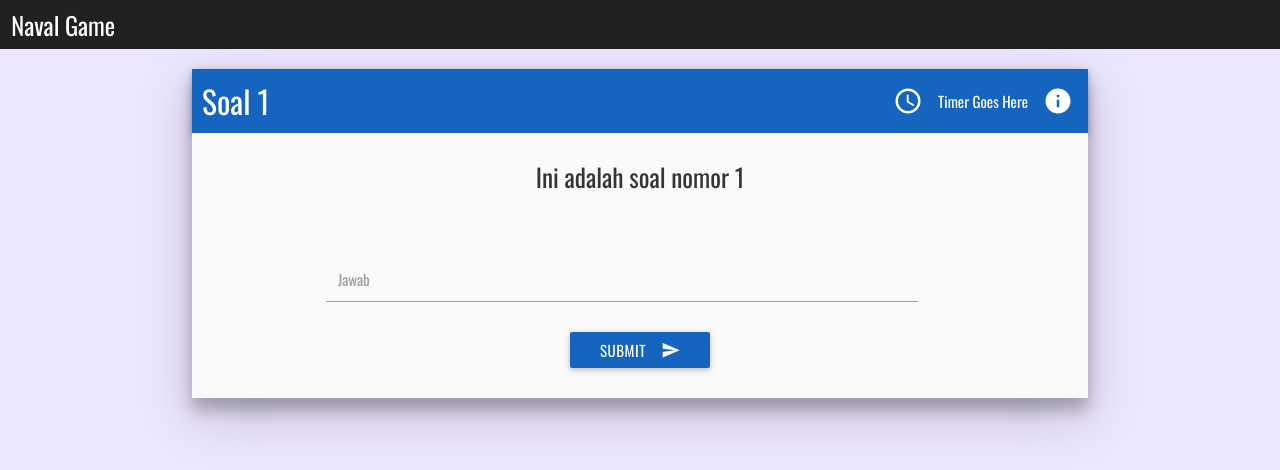
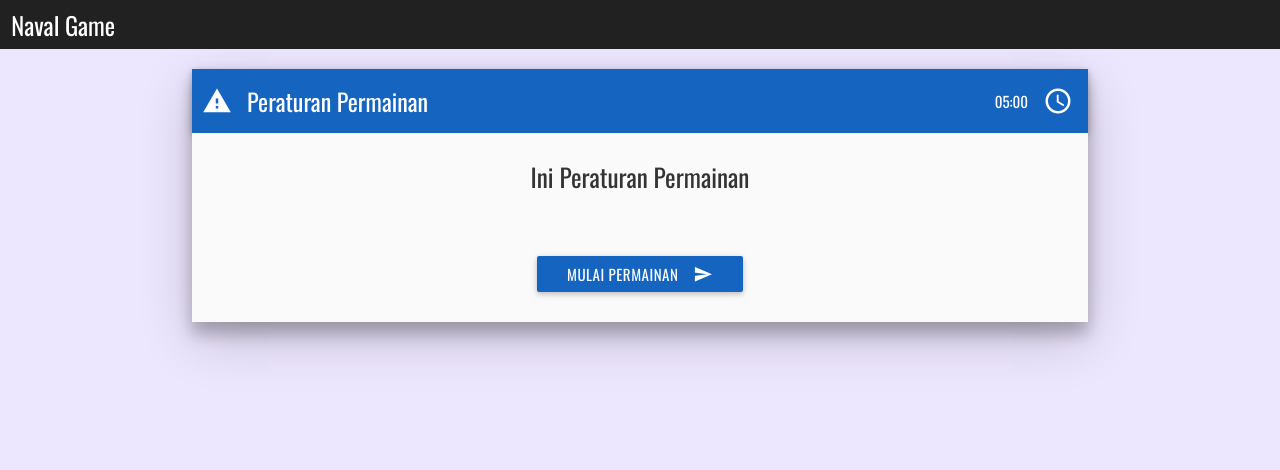
Before and after one commit to aliarham11/dde2e39a058dd14de5fba1f4b4b85154, a CodeIgniter app: page / in a window 1280 px wide. Shown: the top 470 px of the page. Run offline with CodeIgniter, Linux system fonts and the light colour scheme.

Commit message:
- added question template page - added question template javasript - added timer

```diff
--- a/application/controllers/welcome.php
+++ b/application/controllers/welcome.php
@@ -2,11 +2,36 @@
 
 class Welcome extends CI_Controller {
 
+	public function __construct()
+	{
+		parent::__construct();
+		$this->load->library('htmllib');
+		// Your own constructor code
+	}
+
 	public function index()
 	{
+
+		$data['rules'] = 'Ini Peraturan Permainan';
+
+		$this->htmllib->add_js('pages/question_template.js');
 		$this->load->view('plain/default_header');
-		$this->load->view('template_soal');
+		$this->load->view('question_template', $data);
 		$this->load->view('plain/default_footer');
 	}
 
+	function get_question($number=0){
+
+		$question_text = 'Ini soal nomor '.$number;
+		$question_header = 'Seputar Tanker jenis Crude Oil';
+		$data = array(
+
+			'question_header' => $question_header,
+			'question_number' => $number,
+			'question_text' => $question_text,
+		);
+
+		echo json_encode($data);
+	}
+
 }
--- a/application/views/template_soal.php
+++ b/application/views/question_template.php
@@ -8,27 +8,31 @@
 	<div class="container z-depth-3">
 	  <nav>
 	    <div class="nav-wrapper blue darken-3">
-	      <a href="#!" class="brand-logo" style="margin-left:10px">Soal 1</a>
+	      <a href="#!" class="brand-logo" style="margin-left:10px;font-size: x-large;" id="question_header">
+	      	Peraturan Permainan<i class="material-icons left">warning</i>
+	      </a>
 	      <ul class="right hide-on-med-and-down">
-	        <li><i class="material-icons left">query_builder</i>Timer Goes Here</a></li>
-	        <li><a href="collapsible.html"><i class="material-icons">info</i></a></li>
+	        <li id="timer">05:00</li>
+	        <li><a href="#"><i class="material-icons">schedule</i></a></li>
 	      </ul>
 	    </div>
 	  </nav>
 	  <div class="grey lighten-5">
 	  	<div class="row">
 	  		<div class="col s12">
-	  			<p class="flow-text center-align">Ini adalah soal nomor 1</p>
+	  			<p class="flow-text center-align" id="question_text"><?php echo $rules; ?></p>
 	  		</div>
 	  	</div>
 	  	<div class="row">
-	  		<form class="col s12">
-	  			<div class="input-field input-align-center">
+	  		<form class="col s12" id="question_answer">
+	  			<input type="hidden" id="question_number" value="1" />
+	  			<input type="hidden" id="base_url" value="<?php echo base_url() ?>" />
+	  			<div class="input-field input-align-center" id="answer_box">
          			 <input id="answer" type="text" class="validate">
          			 <label for="answer">Jawab</label>
        			 </div>
        			 <div class="input-field center-align" style="margin-bottom:30px">
-	       			 <button class="btn waves-effect waves-light blue darken-3" type="submit" name="action">Submit
+	       			 <button class="btn waves-effect waves-light blue darken-3" type="button" name="action" id="next_question">Mulai Permainan
 	   	 				<i class="material-icons right">send</i>
 	  				</button>
        			 </div>
--- /dev/null
+++ b/assets/js/pages/question_template.js
@@ -0,0 +1,73 @@
+$(document).ready(function(){
+
+	var start_game = 0;
+
+	$('#answer_box').css('display','none');
+	$('#next_question').click(function(){
+
+
+		increment_question();
+
+		if(start_game == 0){
+			$('#next_question').text('Submit').append('<i class="material-icons right">send</i>');
+			$('#answer_box').css('display','block');
+			start_game = 1;
+			run_timer();
+		}
+
+	});
+})
+
+
+function run_timer(){
+
+	var my_time = $('#timer').text();
+    var ss = my_time.split(":");
+
+    if(ss[0] != '00'){
+
+    	var dt = new Date();
+		dt.setHours(0);
+	    dt.setMinutes(ss[0]);
+	    dt.setSeconds(ss[1]);
+
+		var dt2 = new Date(dt.valueOf() - 1000);
+	    var temp = dt2.toTimeString().split(" ");
+	    var ts = temp[0].split(":");
+
+	    $('#timer').text(ts[1]+":"+ts[2]);
+	    setTimeout(run_timer, 1000);
+    }
+
+}
+
+function increment_question(){
+
+	var question_number = 0;
+	var url_question = $('#base_url').val();
+
+	question_number = $('#question_number').val();
+	url_question += 'welcome/get_question/' + question_number;
+
+	$.ajax({
+
+		url : url_question,
+		data : $('#question_answer').serialize(),
+		type : 'post',
+		dataType : 'json',
+		success : function(data){
+			console.log(data);
+			$('#question_text').empty();
+			$('#question_header').empty();
+			$('#question_text').html(data.question_text);
+			$('#question_header').text(data.question_header);
+			$('#question_header').append('<i class="material-icons left">invert_colors</i>');
+
+		}
+
+
+	});
+
+	$('#question_number').val(++question_number);
+
+}
```
